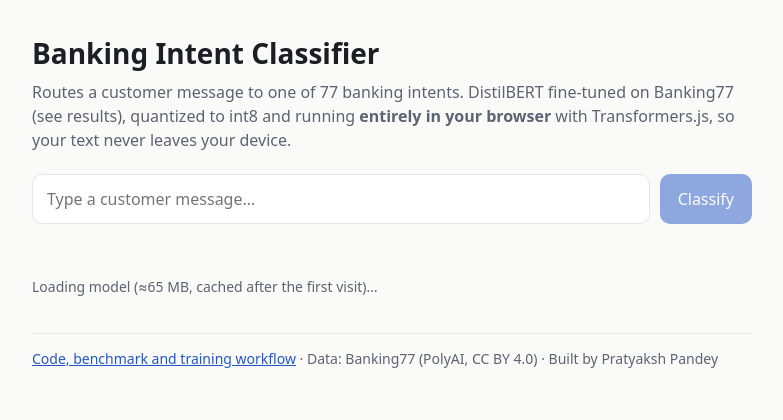
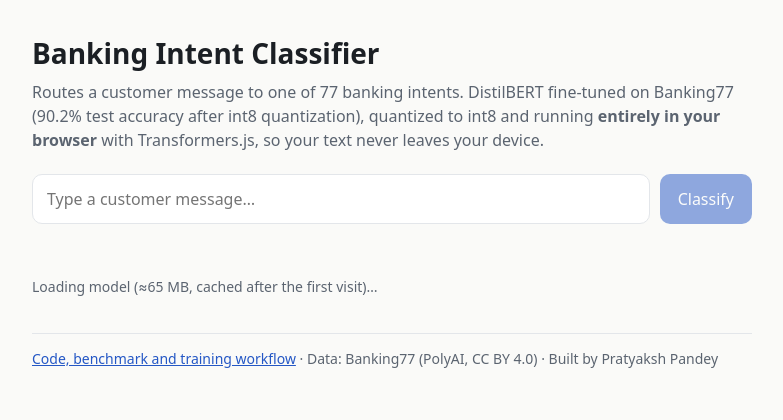
Before and after one commit to 24f2006816/banking-intent-classifier, a plain HTML site: page web/index.html in a window 1280 px wide. Shown: the whole page, without its empty margins (248-1031 px from the left). Drawn offline with Linux system fonts and the light colour scheme.

Commit message:
Demo: show measured accuracy
Co-Authored-By: Claude Opus 5.5 <noreply@anthropic.com>
Claude-Session: https://claude.ai/code/session_0154qW5r6Y3pkpBSCC7oWmFs

```diff
--- a/web/index.html
+++ b/web/index.html
@@ -33,7 +33,7 @@
 <main>
   <h1>Banking Intent Classifier</h1>
   <p class="lead">Routes a customer message to one of 77 banking intents. DistilBERT fine-tuned on Banking77
-    (<span id="acc">see results</span>), quantized to int8 and running <strong>entirely in your browser</strong>
+    (90.2% test accuracy after int8 quantization), quantized to int8 and running <strong>entirely in your browser</strong>
     with Transformers.js, so your text never leaves your device.</p>
   <form id="form"><input type="text" id="q" placeholder="Type a customer message…" autocomplete="off">
     <button class="go" id="go" disabled>Classify</button></form>
```
